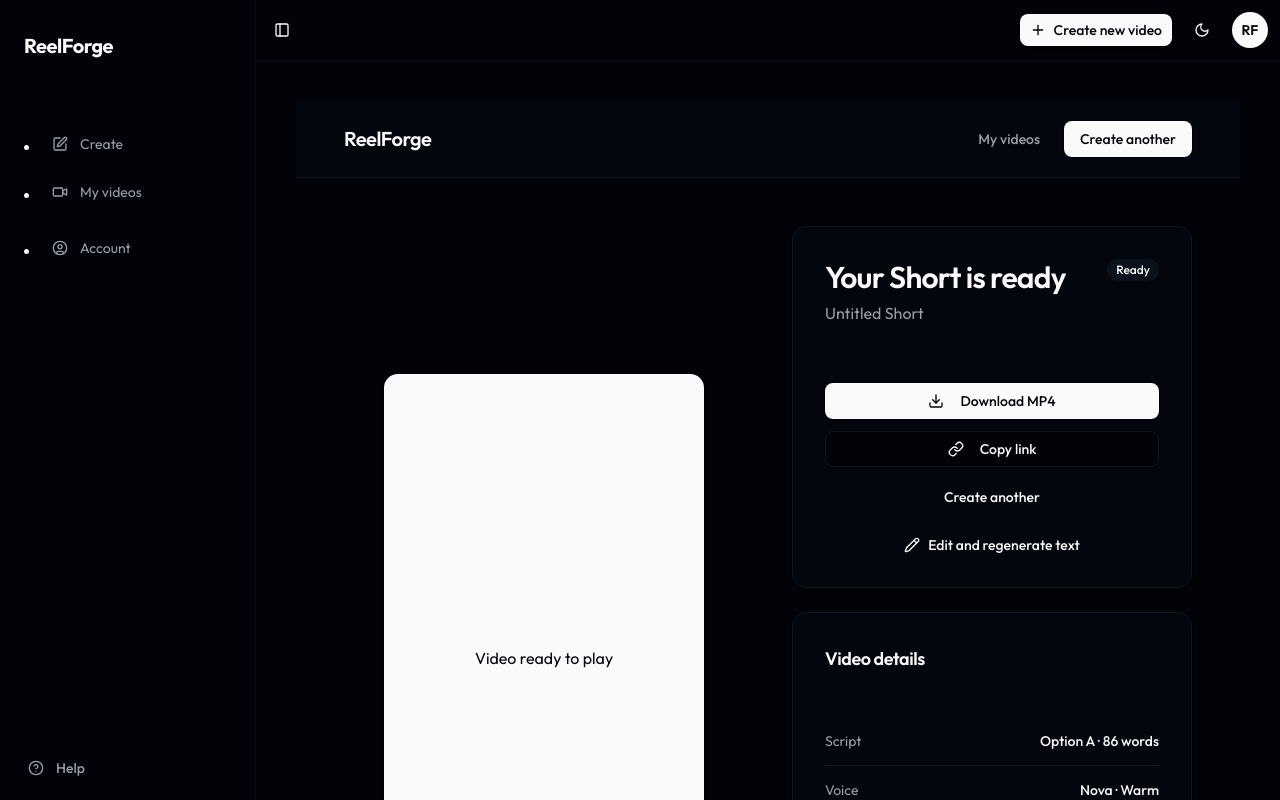
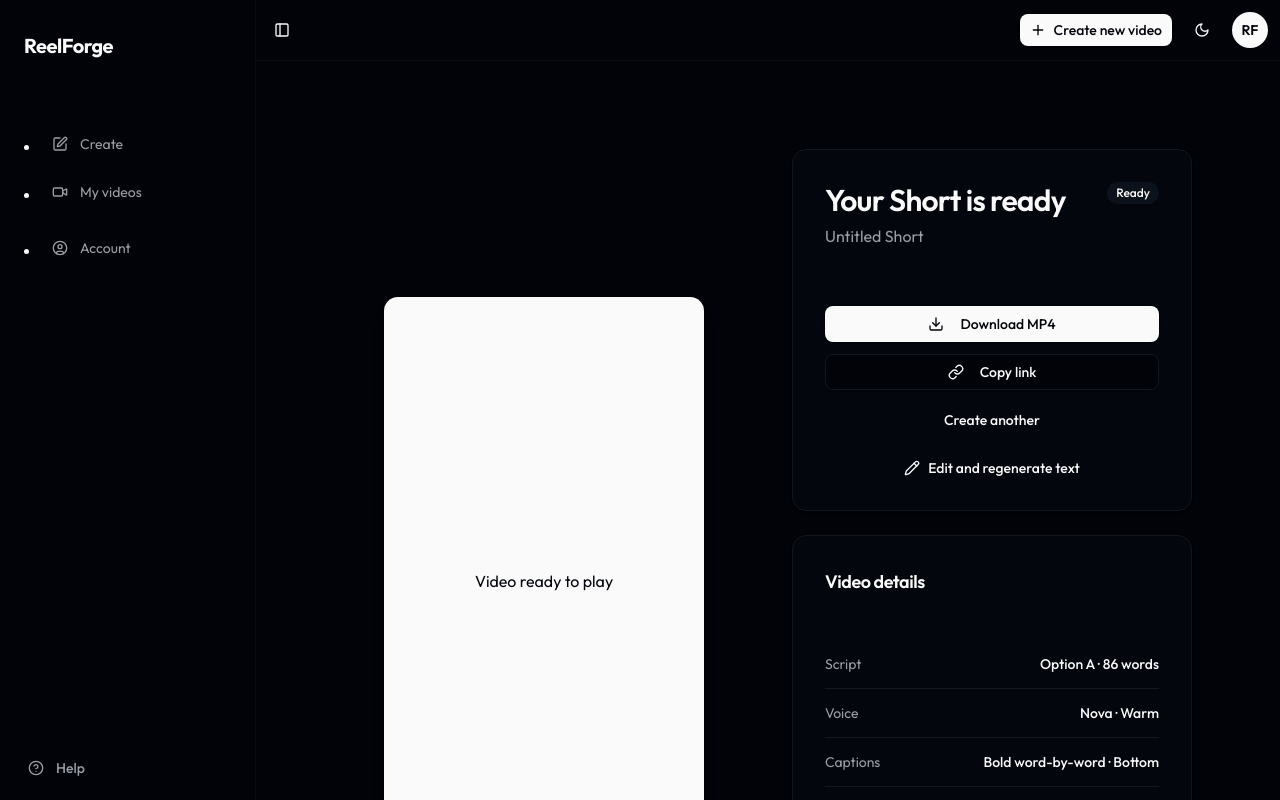
Before and after one commit to Siddhesh200419/ai-video-generator, a Next.js app: page /video-result in a window 1280 px wide. Shown: the top 800 px of the page. Built offline with nearby package versions, Linux system fonts and the light colour scheme; no server answers.

Commit message:
chore(video-result): comment out the header section

```diff
--- a/app/(main)/video-result/page.jsx
+++ b/app/(main)/video-result/page.jsx
@@ -81,7 +81,7 @@ function VideoResultContent() {
 
   return (
     <div className="bg-background text-foreground min-h-screen w-full">
-      <header className="border-b flex px-6 md:px-12 py-5 justify-between items-center bg-card">
+      {/* <header className="border-b flex px-6 md:px-12 py-5 justify-between items-center bg-card">
         <Link href="/" className="font-semibold text-xl tracking-tight">
           ReelForge
         </Link>
@@ -102,7 +102,7 @@ function VideoResultContent() {
             Create another
           </Button>
         </nav>
-      </header>
+      </header> */}
 
       <main className="grid mx-auto p-6 md:p-12 gap-8 lg:gap-12 grid-cols-1 lg:grid-cols-2 max-w-7xl">
         {/* Left Side: Remotion Video Player */}
```
